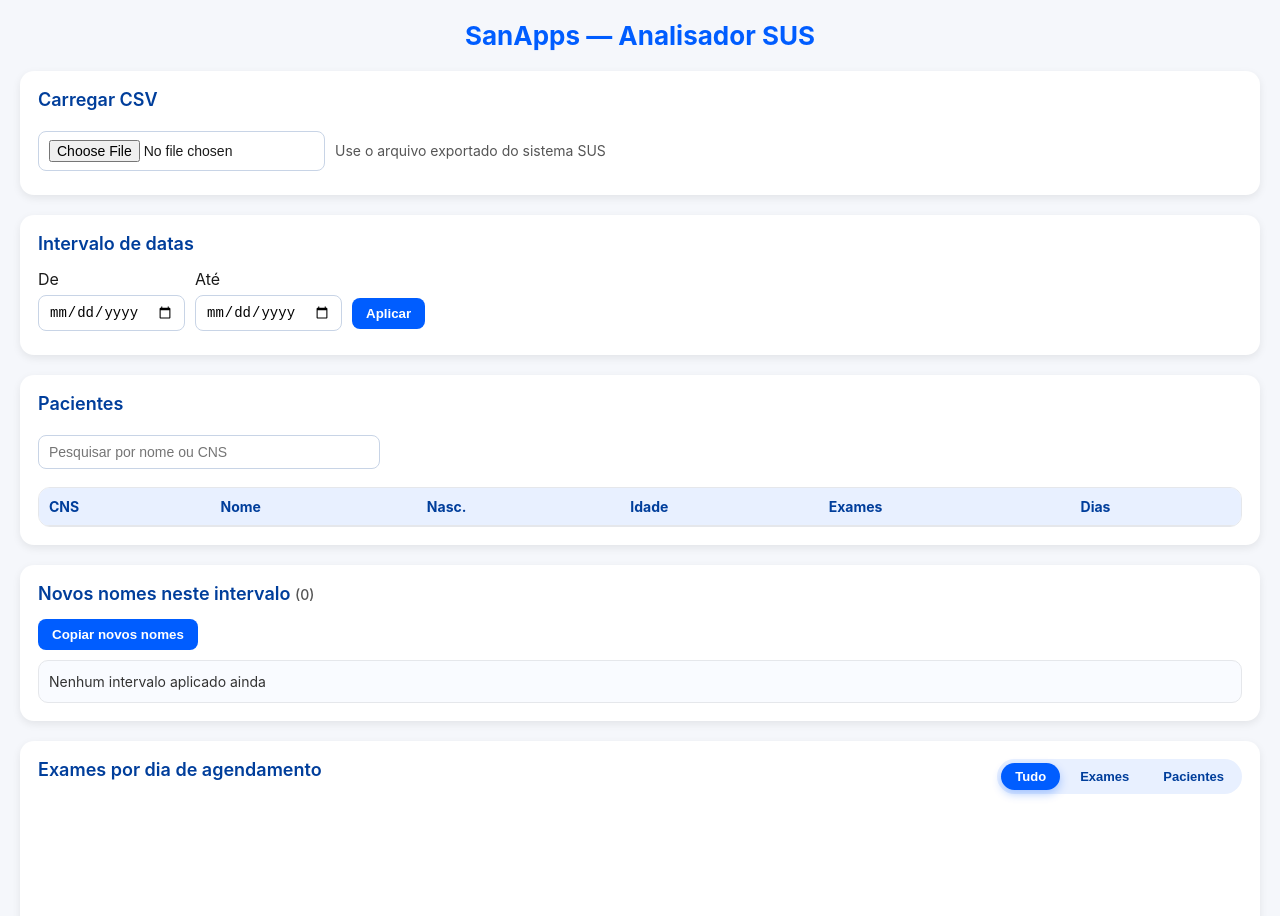
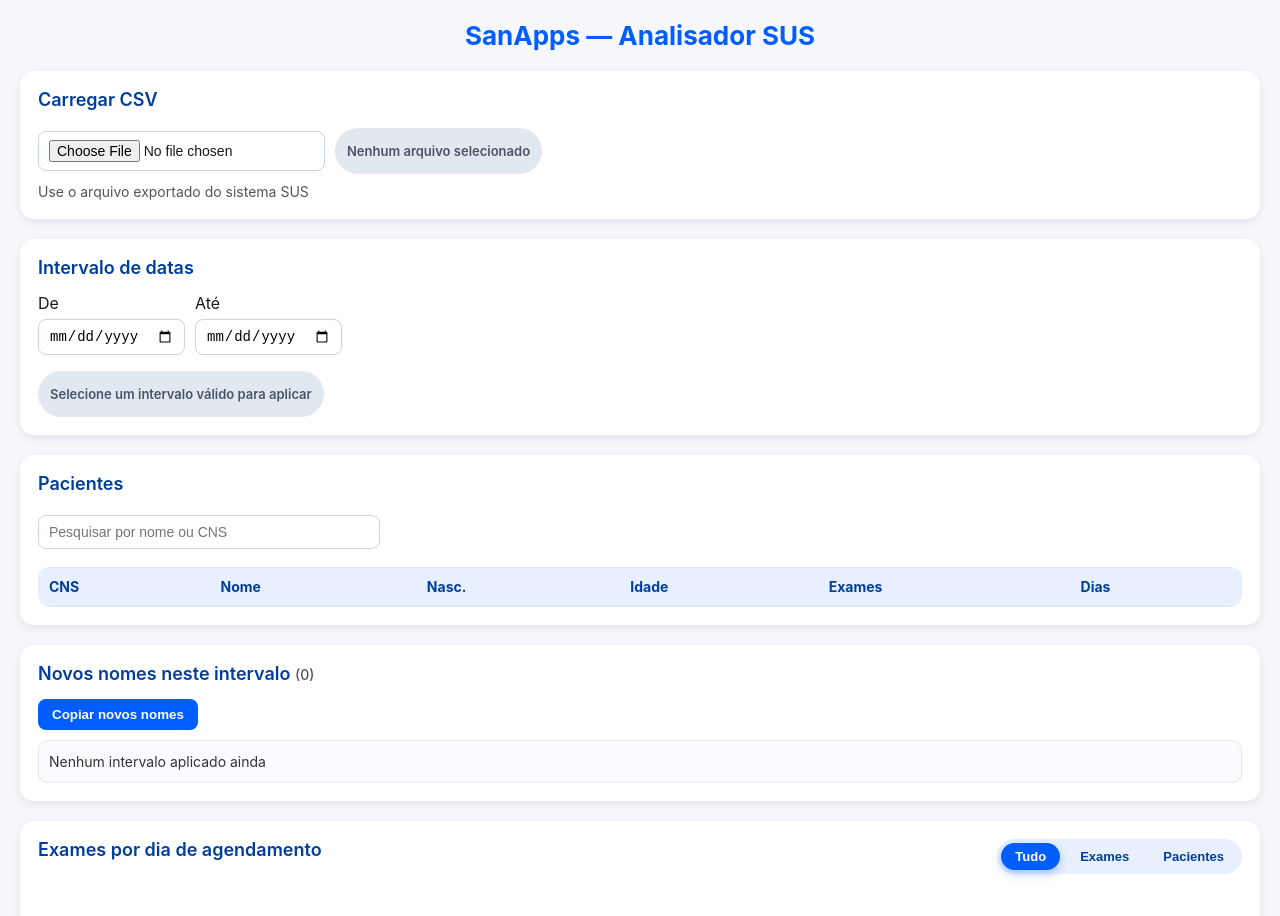
Before and after one commit to SanAppsMano/SanNames, a plain HTML site: page index.html in a window 1280 px wide. Shown: the top 916 px of the page. Drawn offline with Linux system fonts and the light colour scheme.

Commit message:
Refactor CSV upload section and status messages

```diff
--- a/index.html
+++ b/index.html
@@ -16,19 +16,17 @@
   <!-- Card: Carregar CSV -->
   <section class="card">
     <h2>Carregar CSV</h2>
-    <div style="display:flex;flex-wrap:wrap;gap:10px;align-items:center">
+    <div class="upload-row">
       <label>
         <input id="csvFile" type="file" accept=".csv" />
       </label>
-      <span style="font-size:14px;color:#555;">
-        Use o arquivo exportado do sistema SUS
+      <span id="csvStatus" class="status-pill" data-status="muted">
+        Nenhum arquivo selecionado
       </span>
     </div>
-
-    <!-- Status do arquivo -->
-    <div id="fileStatus" class="alert-error" style="display:none;">
-      Nenhum arquivo carregado ainda
-    </div>
+    <span style="font-size:14px;color:#555;display:inline-block;margin-top:6px;">
+      Use o arquivo exportado do sistema SUS
+    </span>
   </section>
 
   <!-- Card: Intervalo de datas -->
@@ -43,9 +41,9 @@
         <label for="dataFim">Até</label><br/>
         <input id="dataFim" type="date" />
       </div>
-      <div style="margin-top:22px">
-        <button id="btnAplicar" type="button">Aplicar</button>
-      </div>
+    </div>
+    <div id="intervaloStatus" class="status-pill" data-status="muted" style="margin-top:10px;">
+      Selecione um intervalo válido para aplicar
     </div>
   </section>
 
```
